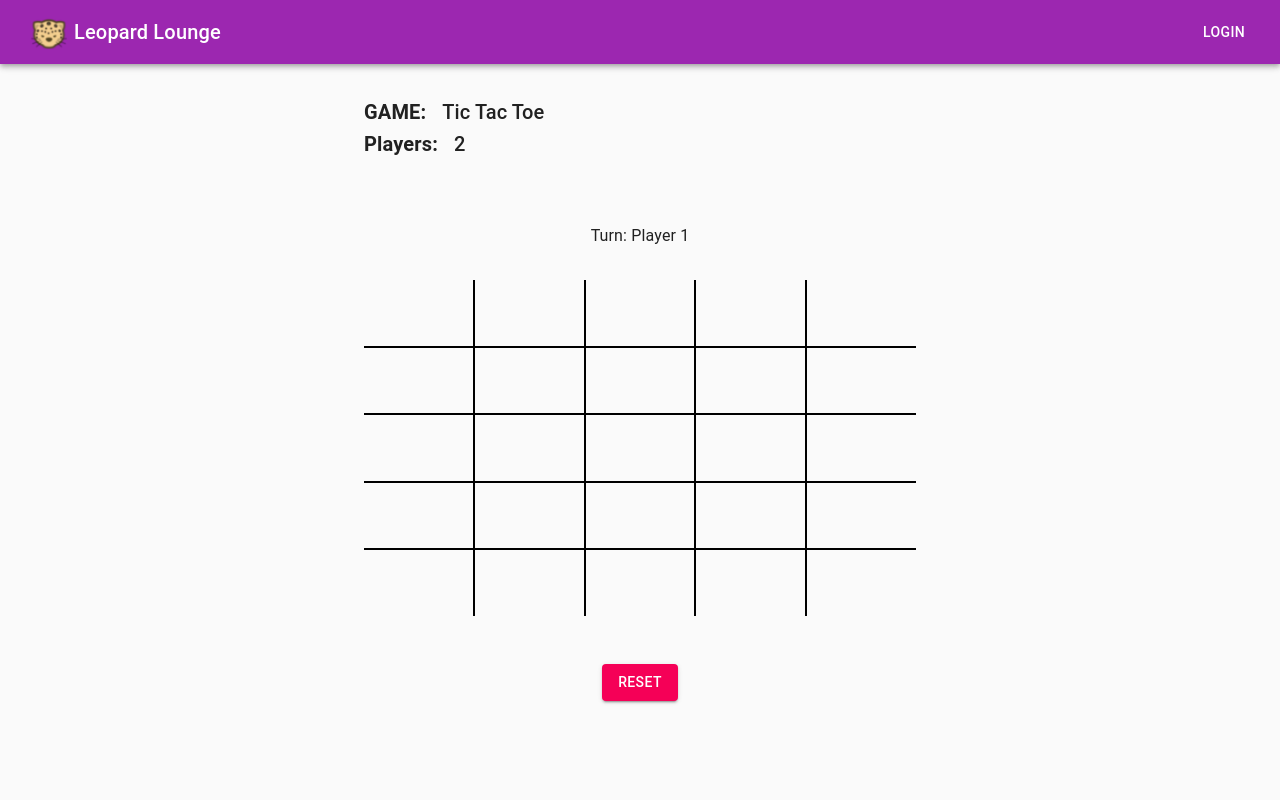
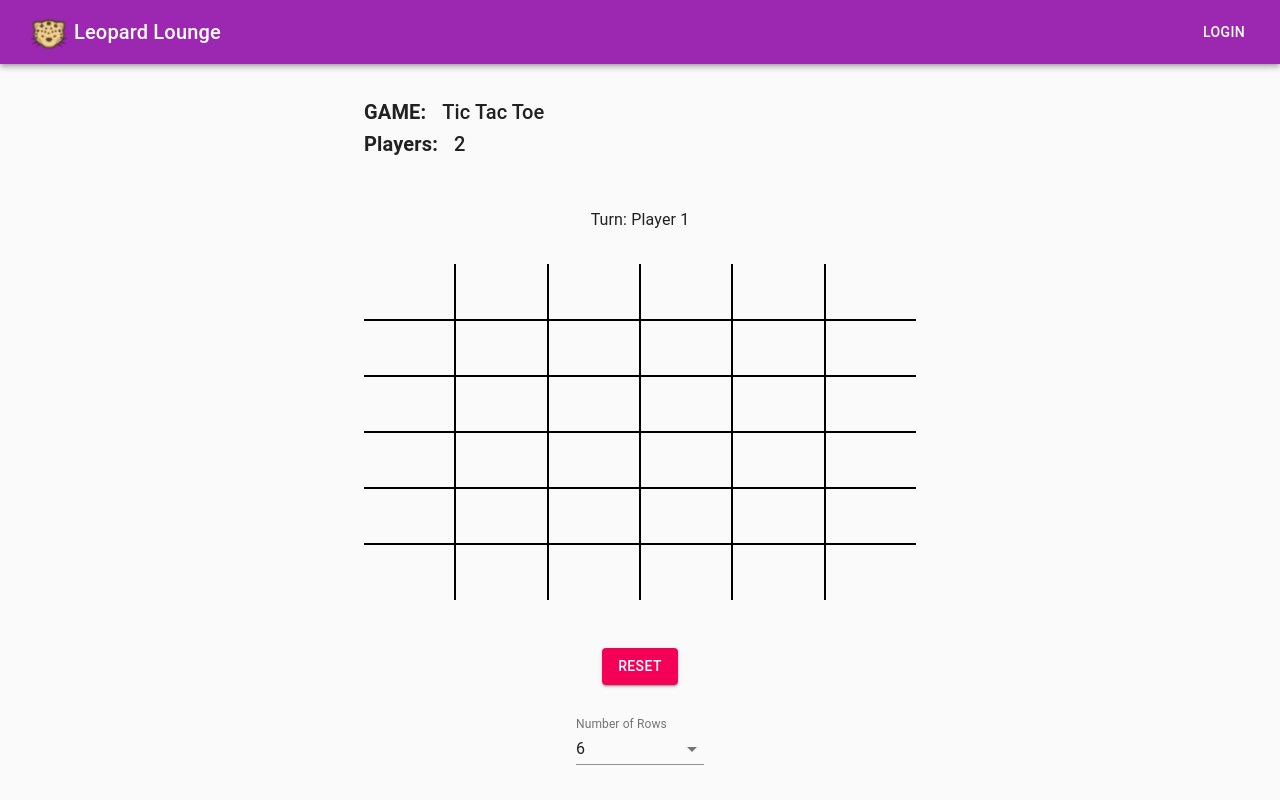
Before and after one commit to martinbee/leopard-lounge, a React (Create React App) app: page /room in a window 1280 px wide. Built offline with nearby package versions, Linux system fonts and the light colour scheme.

Commit message:
feat: allow a changeable number of rows

```diff
--- a/src/components/Room.js
+++ b/src/components/Room.js
@@ -8,7 +8,7 @@ import styled from 'styled-components';
 import TicTacToe from './TicTacToe';
 
 const GameInfoWrapper = styled.div`
-  margin-bottom: 4rem;
+  margin-bottom: 3rem;
 `;
 const GameInfo = styled.div`
   display: flex;
--- a/src/components/TicTacToe/index.js
+++ b/src/components/TicTacToe/index.js
@@ -1,7 +1,11 @@
-import React, { useState, useCallback } from 'react';
+import React, { useState } from 'react';
 import {
   Typography,
   Button,
+  FormControl,
+  Select,
+  InputLabel,
+  MenuItem,
 } from '@material-ui/core';
 import styled from 'styled-components';
 
@@ -33,6 +37,16 @@ const ButtonWrapper = styled.div`
   justify-content: center;
 `;
 
+const SelectWrapper = styled.div`
+  display: flex;
+  justify-content: center;
+  margin-top: 2rem;
+`;
+
+const SelectFormControl = styled(FormControl)`
+  width: 8rem;
+`;
+
 // when three in a row (horiz, diag, vertical) the player who owns those three wins (need to figure out algo)
 // could split into three rows and then on every move check if there are 3 boxes with a players value, if so, then
 // check the first row, then second row, then third row, then all three rows[0], [1], [2], then row one[0], two[1], three[2]
@@ -53,27 +67,24 @@ const ButtonWrapper = styled.div`
 // horizontal: if %3 then check right; if [1,4,7] check left and right; else check left
 // diagonal: check [4] if present, then check [0, 2, 6, 8];
 
+const numberOfRowsOptions = [3, 4, 5, 6];
+
 const initialPlayerState = '1';
 // border on a grid:
 // row level: if index === n (no bottom border), if index === 0 (no top border)
 // box level: if index === n (no left border), if index === 0 (no right border)
-const initialRowState = [
-  '',
-  '',
-  '',
-];
 
 // add ability to generate board of n size
 // need to generate initial state based on n
 // will be an array of arrays
 // [["" * n] * n]
 
-const getInitialBoardState = (numberOfRows = 1) => new Array(numberOfRows)
+const getBlankBoard = (numberOfRows = 1) => new Array(numberOfRows)
   .fill(new Array(numberOfRows).fill(''));
 
 const TicTacToe = () => {
-  const [numberOfRows, setNumberOfRows] = useState(5);
-  const initialBoardState = getInitialBoardState(numberOfRows);
+  const [numberOfRows, setNumberOfRows] = useState(6);
+  const initialBoardState = getBlankBoard(numberOfRows);
   const [boardState, setBoardState] = useState(initialBoardState);
   const [currentPlayer, setCurrentPlayer] = useState(initialPlayerState);
 
@@ -88,10 +99,15 @@ const TicTacToe = () => {
   const claimBox = (rowIndex, boxIndex) => console.log(rowIndex, boxIndex);
 
   const resetBoard = () => {
-    setBoardState(initialRowState);
+    setBoardState(getBlankBoard(numberOfRows));
     setCurrentPlayer(initialPlayerState);
   };
   const resetDisabled = false;
+  const selectNumberOfRows = (evt) => {
+    const number = evt.target.value;
+    setNumberOfRows(number);
+    setBoardState(getBlankBoard(number));
+  };
 
   return (
     <>
@@ -141,6 +157,25 @@ const TicTacToe = () => {
           Reset
         </Button>
       </ButtonWrapper>
+      <SelectWrapper>
+        <SelectFormControl>
+          <InputLabel id="number-of-rows-select-label">
+            Number of Rows
+          </InputLabel>
+          <Select
+            labelId="number-of-rows-select-label"
+            id="number-of-rows-select"
+            value={numberOfRows}
+            onChange={selectNumberOfRows}
+          >
+            {numberOfRowsOptions.map((number) => (
+              <MenuItem key={number} value={number}>
+                {number}
+              </MenuItem>
+            ))}
+          </Select>
+        </SelectFormControl>
+      </SelectWrapper>
     </>
   );
 };
```
